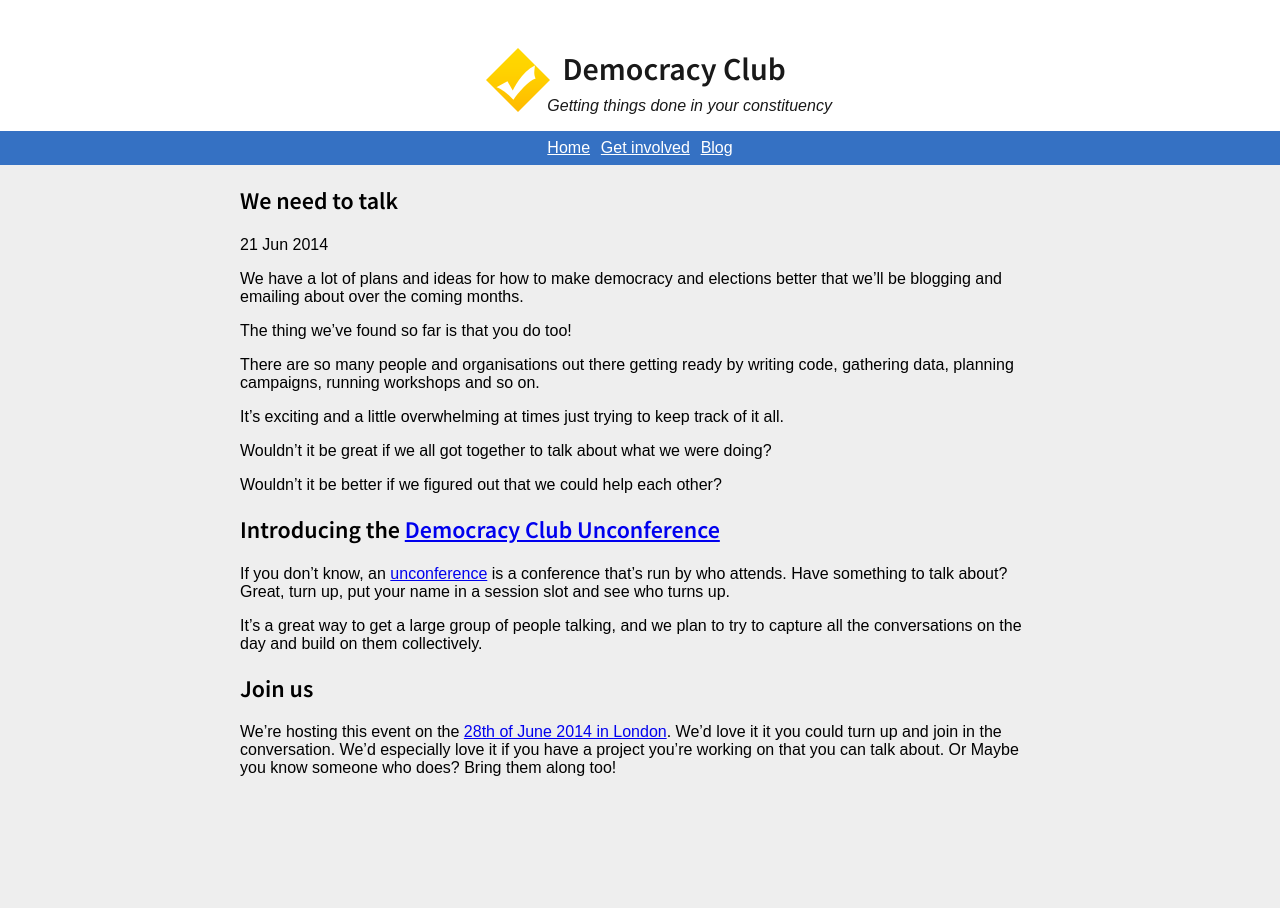
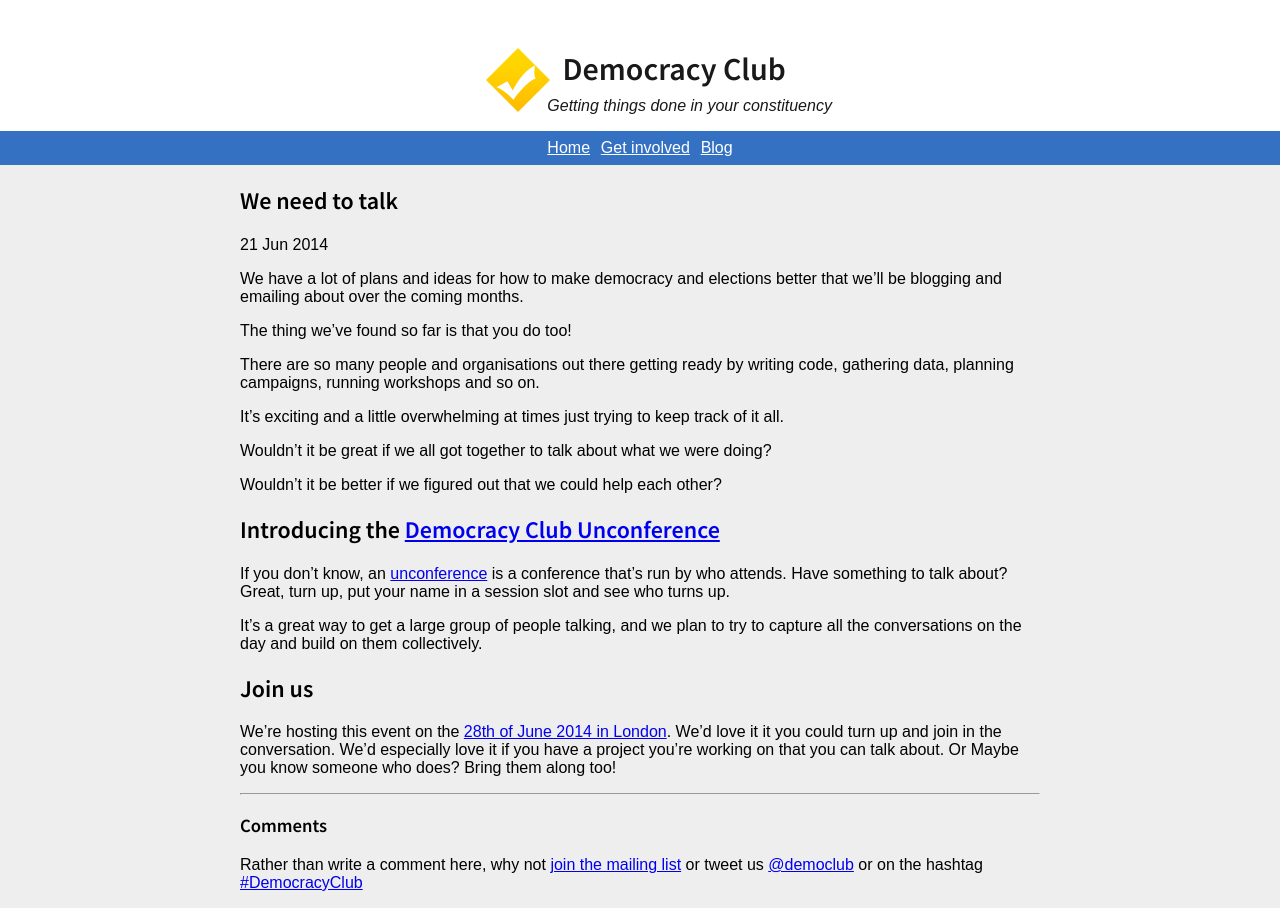
Before and after one commit to DemocracyClub/Website, a Jekyll site: the page built from _posts/2014-06-21-lets-get-talking.markdown, in a window 1280 px wide. Built offline with Jekyll 4.4.1, drawn with Linux system fonts in a browser that asks for light colours; Markdown is read by kramdown in place of the engine named in the settings.

Commit message:
comments section to post

```diff
--- a/_layouts/post.html
+++ /dev/null
@@ -1,9 +0,0 @@
----
-layout: default
----
-<h2>{{ page.title }}</h2>
-<p class="meta">{{ page.date | date_to_string }}</p>
-
-<div class="post">
-{{ content }}
-</div>
--- /dev/null
+++ b/_layouts/post.markdown
@@ -0,0 +1,23 @@
+---
+layout: default
+---
+<h2>{{ page.title }}</h2>
+<p class="meta">{{ page.date | date_to_string }}</p>
+
+<div class="post">
+{{ content }}
+</div>
+
+<section>
+    <hr>
+
+{% capture text %}
+
+### Comments
+
+Rather than write a comment here, why not [join the mailing list](https://groups.google.com/forum/#!forum/democracy-club) or tweet us [@democlub](https://twitter.com/democlub) or on the hashtag [#DemocracyClub](https://twitter.com/search?q=%23democracyclub)
+{% endcapture %}
+
+{{ text | markdownify }}
+
+</section>
```
Also changed, not shown: index.md (+1 -1 lines).
